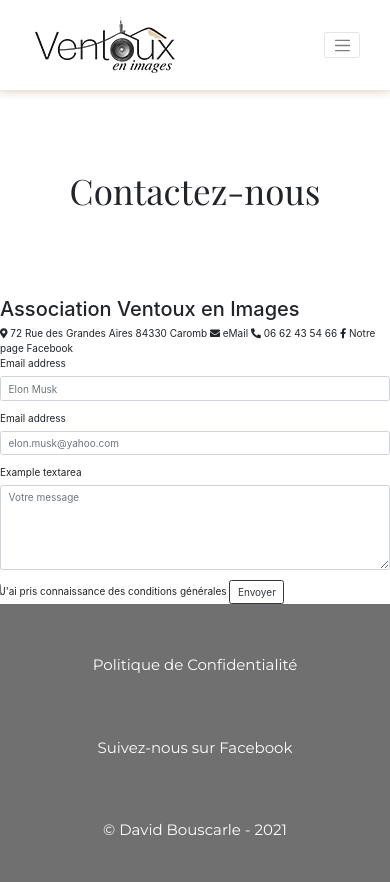
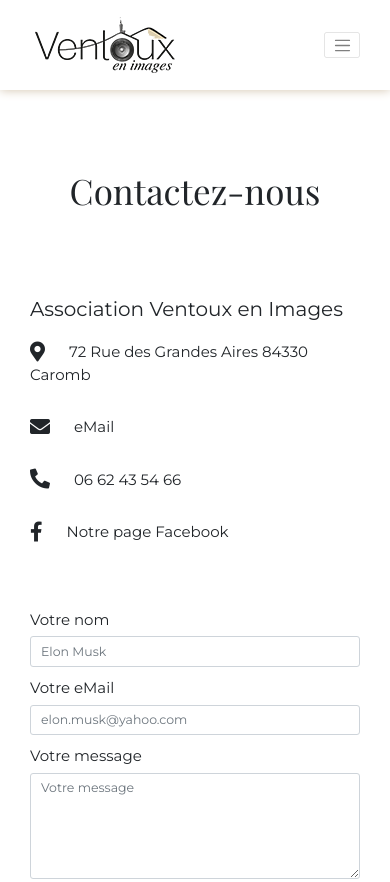
Before and after one commit to vikingsurfeur/evaluation_HTML_CSS_Boostrap_STUDI, a website: page pages/contact.html in a window 390 px wide. Shown: the top 882 px of the page. Drawn offline with nearby package versions, Linux system fonts and the light colour scheme; a web font is replaced by a local one.

Commit message:
Details styled, responsive OK going to work on form style

```diff
--- a/pages/contact.html
+++ b/pages/contact.html
@@ -124,67 +124,74 @@
         <!-- MAIN -->
         <main class="main__contact">
             <h1 class="main__contact__title text-center">Contactez-nous</h1>
-            <div class="main__contact__content row">
+            <div class="main__contact__content row container mx-auto">
                 <div class="main__contact__content__details col-lg-6">
-                    <h2>Association Ventoux en Images</h2>
-                    <ul>
-                        <li>
-                            <i class="fas fa-map-marker-alt"></i>
+                    <h2 class="details--title">Association Ventoux en Images</h2>
+                    <ul class="d-flex flex-column">
+                        <li class="details--item">
+                            <i class="fas fa-map-marker-alt fa-lg"></i>
                             <a
                                 href="https://goo.gl/maps/dUtA96ckMJdtd5Pf9"
                                 target="_blank"
+                                class="details--link"
                                 >72 Rue des Grandes Aires 84330 Caromb</a
                             >
                         </li>
-                        <li>
-                            <i class="fas fa-envelope"></i>
-                            <a href="mailto:david.bouscarle@ventouxenimages.com"
+                        <li class="details--item">
+                            <i class="fas fa-envelope fa-lg"></i>
+                            <a
+                                href="mailto:david.bouscarle@ventouxenimages.com"
+                                class="details--link"
                                 >eMail</a
                             >
                         </li>
-                        <li>
-                            <i class="fas fa-phone-alt"></i>
-                            <a href="tel:+330662435466">06 62 43 54 66</a>
+                        <li class="details--item">
+                            <i class="fas fa-phone-alt fa-lg"></i>
+                            <a
+                                href="tel:+330662435466"
+                                class="details--link"
+                                >06 62 43 54 66</a>
                         </li>
-                        <li>
-                            <i class="fab fa-facebook-f"></i>
+                        <li class="details--item">
+                            <i class="fab fa-facebook-f fa-lg"></i>
                             <a
                                 href="https://www.facebook.com/ventouxenimages/"
                                 target="_blank"
+                                class="details--link"
                                 >Notre page Facebook</a
                             >
                         </li>
                     </ul>
                 </div>
-                <div class="main__contant__content__form col-lg-6">
+                <div class="main__contact__content__form col-lg-6">
                     <form
                         action="contact.php"
                         method="POST"
                     >
                         <div class="form-group">
-                            <label for="username">Email address</label>
+                            <label for="username">Votre nom</label>
                             <input
                                 type="text"
-                                class="form-control"
+                                class="form-control form-control-lg"
                                 id="username"
                                 placeholder="Elon Musk"
                                 required
                             />
                         </div>
                         <div class="form-group">
-                            <label for="email">Email address</label>
+                            <label for="email">Votre eMail</label>
                             <input
                                 type="email"
-                                class="form-control"
+                                class="form-control form-control-lg"
                                 id="email"
                                 placeholder="elon.musk@yahoo.com"
                                 required
                             />
                         </div>
                         <div class="form-group">
-                            <label for="textarea">Example textarea</label>
+                            <label for="textarea">Votre message</label>
                             <textarea
-                                class="form-control"
+                                class="form-control form-control-lg"
                                 id="textarea"
                                 rows="5"
                                 placeholder="Votre message"
@@ -204,7 +211,7 @@
                         <button
                             name="button"
                             type="submit"
-                            class="btn btn-outline-dark"
+                            class="btn btn-outline-dark btn-lg"
                         >
                             Envoyer
                         </button>
--- a/style/scss/_contact_page.scss
+++ b/style/scss/_contact_page.scss
@@ -26,5 +26,32 @@
 
     }
 
+    &__content {
+        font-family: $font;
 
+        &__details {
+            padding-bottom: 5rem;
+            @media screen and (min-width: 992px) {
+                padding-bottom: 0;
+            }
+
+            .details--item {
+                margin: 1.5rem 0;
+                font-size: 1.5rem;
+
+                .details--link {
+                    margin-left: 2rem;
+                    transition: color 250ms ease-in;
+                }
+
+                .details--link:hover {
+                    color: $gold;
+                }
+            }
+        }
+
+        &__form {
+            font-size: 1.5rem;
+        }
+    }
 }
```
Also changed, not shown: style/css/style.css, 1 other file.
